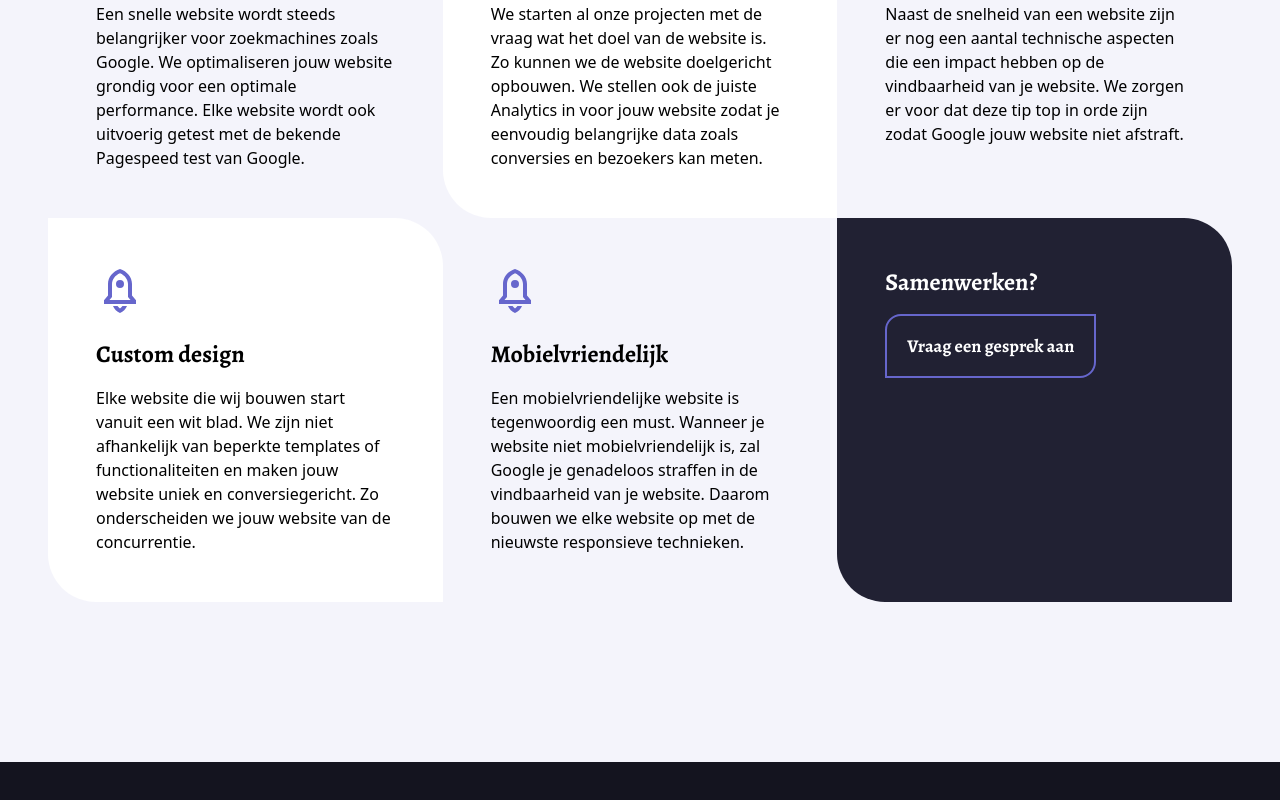
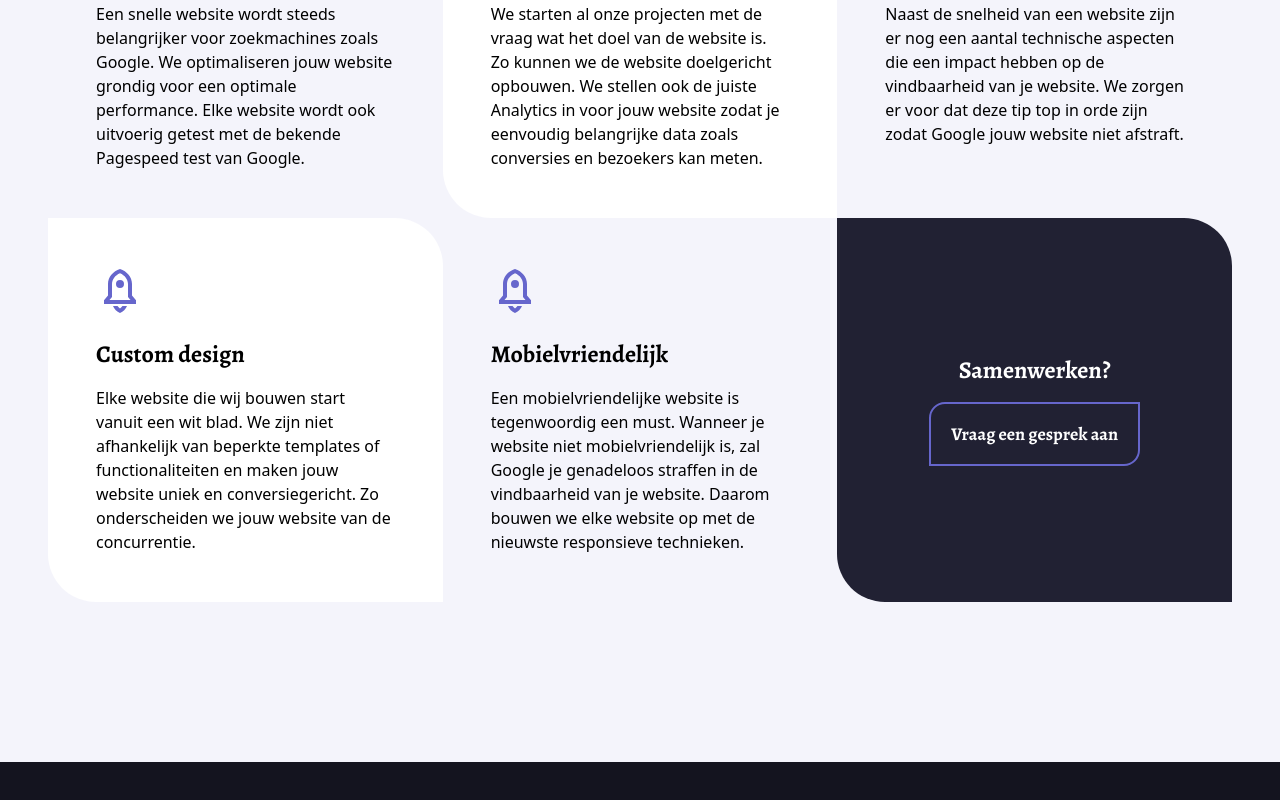
Before and after one commit to Citingdude/vibefusion-front-end, a Nuxt app: page /webdesign in a window 1280 px wide. Shown: the part 1277-2077 px from the top of the page. Built offline with nearby package versions, Linux system fonts and the light colour scheme.

Commit message:
Add cta variant

```diff
--- a/components/features/FeaturesCard.vue
+++ b/components/features/FeaturesCard.vue
@@ -1,16 +1,32 @@
 <template>
-  <div class="p-12 rounded-bl-3xl rounded-tr-3xl" :class="getColor">
+  <!-- Normal feature card -->
+  <div
+    v-if="props.type === 'feature'"
+    class="p-12"
+    :class="getColor, getBorders"
+  >
     <IconsRocket v-if="icon" class="mb-6" />
 
     <h3 class="text-2xl font-bold font-display mb-4">
       {{ props.title }}
     </h3>
 
-    <p v-if="props.type === 'card'">
+    <p>
       {{ props.body }}
     </p>
+  </div>
 
-    <div class="flex">
+  <!-- CTA Card -->
+  <div
+    v-if="props.type === 'cta'"
+    class="flex flex-col p-12 justify-center text-center"
+    :class="getColor, getBorders"
+  >
+    <h3 class="text-2xl font-bold font-display mb-4">
+      {{ props.title }}
+    </h3>
+
+    <div class="flex justify-center">
       <AppButton color="transparent" v-if="props.type === 'cta'"
         >Vraag een gesprek aan</AppButton
       >
@@ -24,7 +40,7 @@ import { computed } from "vue";
 const props = defineProps({
   type: {
     type: String,
-    default: "card",
+    default: "feature",
   },
 
   icon: {
@@ -46,6 +62,11 @@ const props = defineProps({
     type: String,
     default: "Feature body",
   },
+
+  borders: {
+    type: String,
+    default: "tr-bl"
+  }
 });
 
 const getColor = computed(() => {
@@ -57,4 +78,17 @@ const getColor = computed(() => {
       return "bg-dark-300 text-light-main";
   }
 });
+
+const getBorders = computed(() => {
+  switch (props.borders) {
+    case "tl-br":
+      return "rounded-br-3xl rounded-tl-3xl"
+
+    case "tr-bl":
+      return "rounded-bl-3xl rounded-tr-3xl"
+
+    default:
+      return "rounded-bl-3xl rounded-tr-3xl"
+  }
+})
 </script>
```
